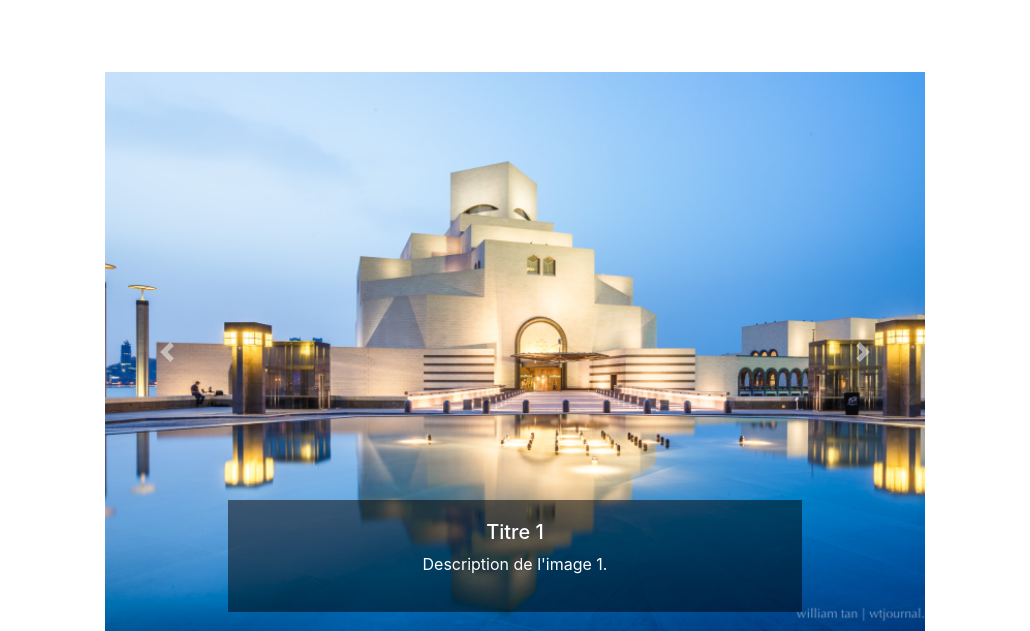
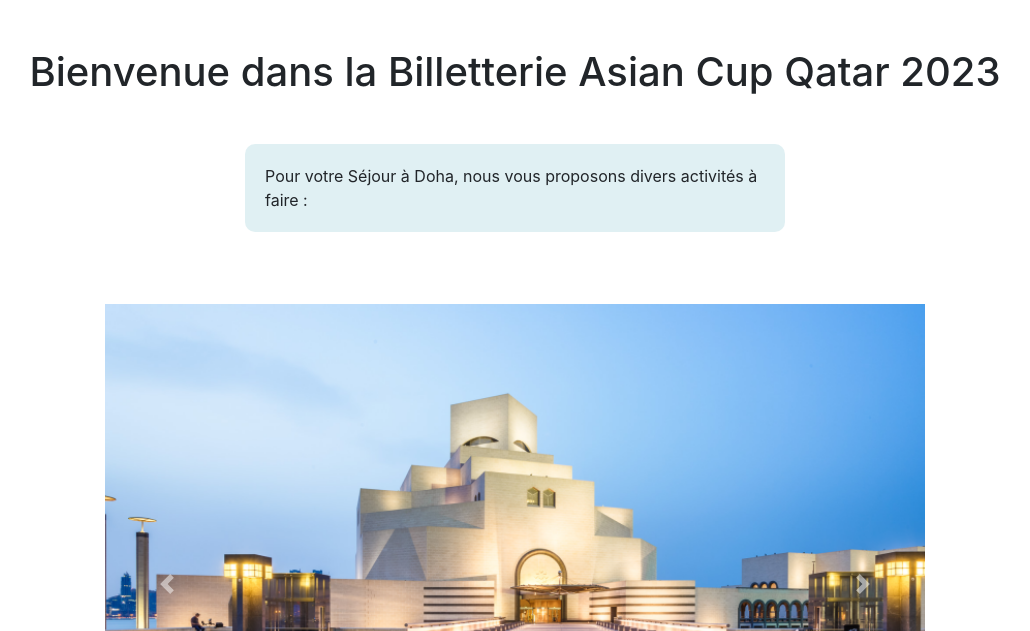
Before and after one commit to tanguym77/Projet-Billetterie, a PHP site: page / in a window 1280 px wide. Shown: the part 70-701 px from the top of the page, without its empty margins (125-1155 px from the left). Run offline with PHP 8.4, Linux system fonts and the light colour scheme; some libraries are stand-ins or nearby versions.

Commit message:
Ajout de détaille sur page d'accueil

```diff
--- a/vue/UI/Utilisateur/Accueil.php
+++ b/vue/UI/Utilisateur/Accueil.php
@@ -1,8 +1,15 @@
 <?php include './vue/UI/Utilisateur/Header.php'; ?>
 <head>
 	<link rel="stylesheet" href="https://stackpath.bootstrapcdn.com/bootstrap/4.5.2/css/bootstrap.min.css">
+
     <style>
         /* Personnalisation du Slider */
+        .custom-div {
+            /* border: 2px solid #000;  cadre de 2px de largeur solide noir */
+            background-color: rgba(152, 206, 214, 0.3); /* fond transparent (blanc avec 50% d'opacité) */
+            padding: 20px; /* espace intérieur de la div */
+            border-radius: 10px; /* arrondi des bords de la div */
+        }
         .slider-personnalise {
             max-width: 64%; /* Ajustez cette valeur selon vos besoins */
             margin: auto; /* Centrer le slider */
@@ -22,6 +29,19 @@
     </style>
 </head>
     <!-- CONTENU PAGE -->
+
+    <br><br>
+    <center><h1> Bienvenue dans la Billetterie Asian Cup Qatar 2023 </h1></center>
+
+    <div class="container mt-5">
+    <div class="row">
+      <div class="col-md-6 offset-md-3">
+        <div class="custom-div">
+          Pour votre Séjour à Doha, nous vous proposons divers activités à faire :
+        </div>
+      </div>
+    </div>
+    </div>
 
     <br><br><br>
 	<div class="slider-personnalise">
```
